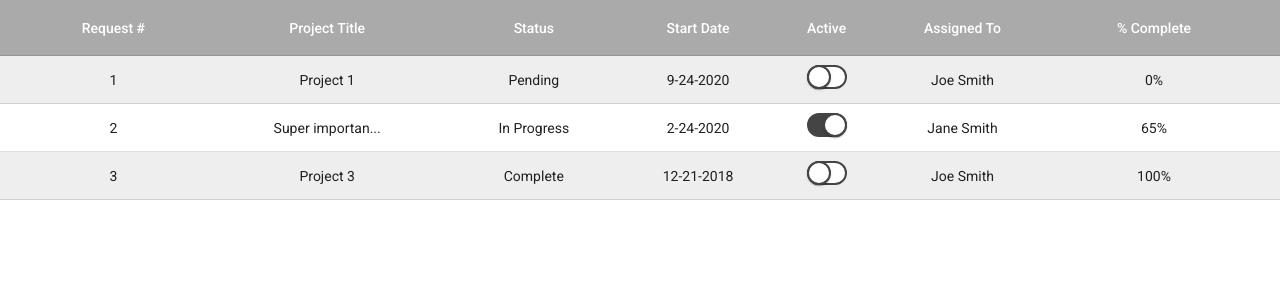
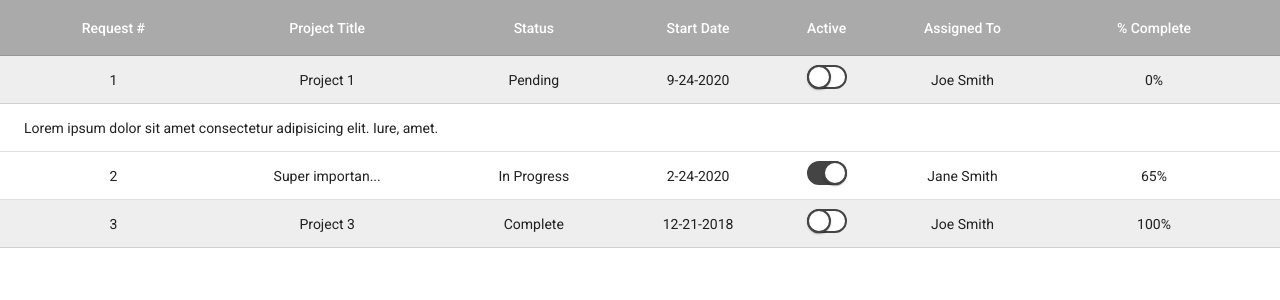
Before and after one commit to blunket/ba-frontend-ng-challenge, an Angular app: page / in a window 1280 px wide. Both pictures are taken after a click on the label 826 px from the left and 77 px from the top of the page. Shown: the top 300 px of the page. Built offline with nearby package versions, Linux system fonts and the light colour scheme.

Commit message:
allow expanding rows

```diff
--- a/src/app/projects/projects.component.css
+++ b/src/app/projects/projects.component.css
@@ -3,7 +3,7 @@ table {
 }
 
 table th,
-table td {
+table .project-row td {
     text-align: center;
 }
 
@@ -13,6 +13,10 @@ table th {
     font-size: 1em;
 }
 
-table tr:nth-child(odd) {
+tr.project-row.stripe {
     background-color: #eee;
 }
+
+tr.collapsible-row:not(.open) {
+    display: none;
+}
--- a/src/app/projects/projects.component.html
+++ b/src/app/projects/projects.component.html
@@ -1,4 +1,4 @@
-<table mat-table #table [dataSource]="projects">
+<table mat-table #table [dataSource]="projects" multiTemplateDataRows>
     <ng-container matColumnDef="id">
         <th mat-header-cell *matHeaderCellDef> Request # </th>
         <td mat-cell *matCellDef="let row"> {{row.id }} </td>
@@ -33,6 +33,20 @@
         <td mat-cell *matCellDef="let row"> {{row.percent_complete}}% </td>
     </ng-container>
 
+    <ng-container matColumnDef="project_details">
+        <td mat-cell *matCellDef="let row" [attr.colspan]="displayedColumns.length">
+            Lorem ipsum dolor sit amet consectetur adipisicing elit. Iure, amet.
+        </td>
+    </ng-container>
+
     <tr mat-header-row *matHeaderRowDef="displayedColumns"></tr>
-    <tr mat-row *matRowDef="let row; columns: displayedColumns;"></tr>
+    <tr mat-row *matRowDef="let project; columns: displayedColumns; let i = dataIndex"
+        class="project-row"
+        [class.stripe]="i%2 === 0"
+        (click)="expandedProject = expandedProject === project ? null : project">
+    </tr>
+    <tr mat-row *matRowDef="let row; columns: ['project_details']"
+        class="collapsible-row"
+        [class.open]="row === expandedProject">
+    </tr>
 </table>
--- a/src/app/projects/projects.component.ts
+++ b/src/app/projects/projects.component.ts
@@ -11,6 +11,7 @@ export class ProjectsComponent implements OnInit {
 
   projects: Project[];
   displayedColumns = ['id', 'title', 'status', 'start_date', 'active', 'assignee', 'percent_complete'];
+  expandedProject: Project | null;
 
   constructor(private projectService: ProjectService) { }
 
```
